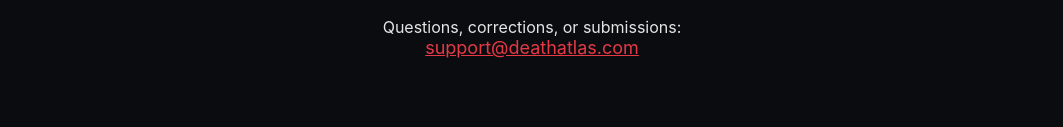
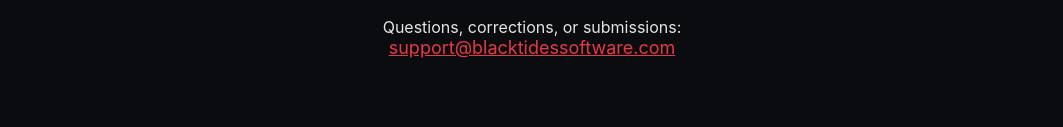
Before and after one commit to brquick-code/death-atlas-site, a plain HTML site: page index.html in a window 1280 px wide. Shown: the part 2381-2508 px from the top of the page, without its empty margins (108-1171 px from the left). Drawn offline with Linux system fonts and the light colour scheme.

Commit message:
Point Death Atlas support to Black Tides inbox

```diff
--- a/index.html
+++ b/index.html
@@ -165,8 +165,8 @@
       Questions, corrections, or submissions:
     </p>
 
-    <a href="mailto:support@deathatlas.com" class="email">
-      support@deathatlas.com
+    <a href="mailto:support@blacktidessoftware.com" class="email">
+      support@blacktidessoftware.com
     </a>
   </div>
 </section>
```
